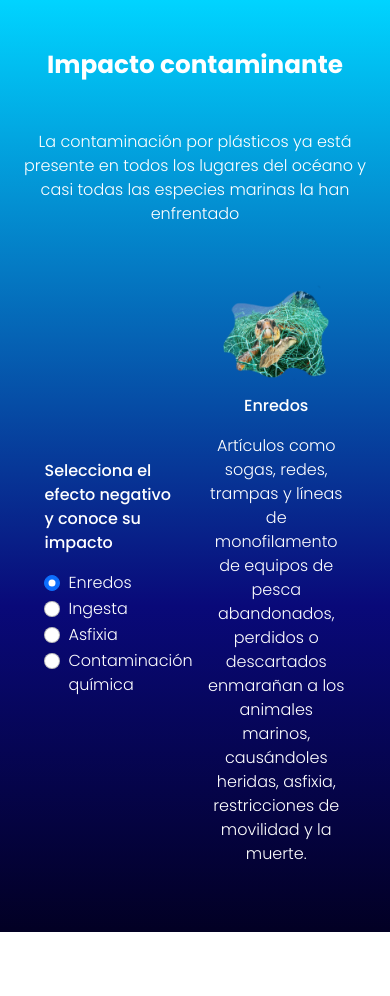
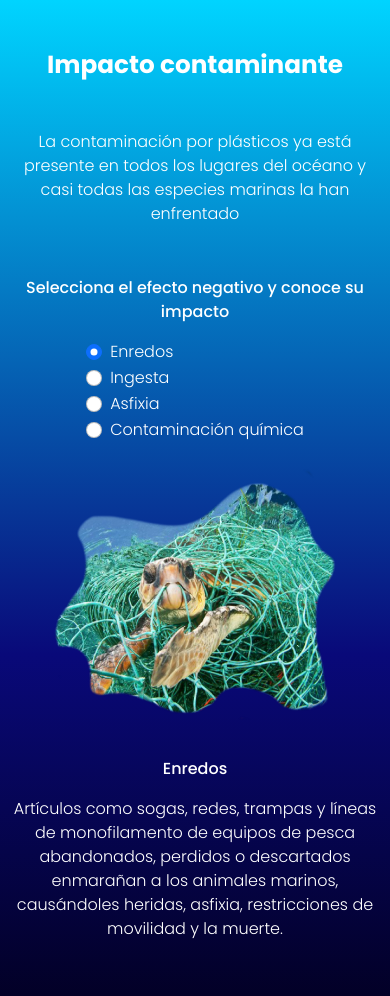
Before and after one commit to HackTheOcean/HackTheOceanFrontEnd, a Vue app: page / in a window 390 px wide. Shown: the top 996 px of the page. Before the commit the page ends 932 px from the top, so only its background shows below. Built offline with nearby package versions, Linux system fonts and the light colour scheme.

Commit message:
Set same height for description text

```diff
--- a/src/components/PollutingImpact.vue
+++ b/src/components/PollutingImpact.vue
@@ -6,8 +6,9 @@
                 <p class="custom-width-pi">La contaminación por plásticos ya está presente en todos los lugares del océano y casi todas las especies marinas la han enfrentado</p>
             </div>
 
-            <div class="offset-1 col-5 filter-negative-effect justify-content-center align-self-center">
+            <div class="offset-lg-1 offset-md-0 col-xl-5 col-lg-4 filter-negative-effect justify-content-center align-self-center">
                 <p class="fw-normal">Selecciona el efecto negativo y conoce su impacto</p>
+                <div class="container-input-radio-for-negative-effect">
                     <div class="form-check">
                         <input class="form-check-input" type="radio" name="negative-effect" id="Enredos"  v-model="NegativeEffectPollutingImpact" value="Enredos" checked @change="onChange($event)">
                         <label class="form-check-label" for="Enredos">
@@ -33,7 +34,8 @@
                         </label>
                     </div>
                 </div>
-            <div class="col-5 text-center justify-content-center align-self-center">
+            </div>
+            <div class="col-xl-5 col-lg-6 text-center justify-content-center align-self-center">
                 <img src="@/assets/img/polluting-impact/turtle-polluting-impact.png" class="img-fluid" id="image-polluting-impact">
                 <p class="fw-normal">{{ NegativeEffectPollutingImpact }}</p>
                 <p id="text-polluting-impact">Artículos como sogas, redes, trampas y líneas de monofilamento de equipos de pesca abandonados, perdidos o descartados enmarañan a los animales marinos, causándoles heridas, asfixia, restricciones de movilidad y la muerte. </p>
@@ -85,4 +87,15 @@ export default {
     #polluting-impact { padding-top: 50px; padding-bottom: 50px; }
     #polluting-impact p.custom-width-pi { max-width: 700px; margin: 50px auto; display: table; }
     #image-polluting-impact { width: 400px; }
+    #text-polluting-impact { min-height: 140px; }
+
+    @media screen and (max-width: 1330px){
+        #text-polluting-impact { min-height: 150px; }
+    }
+
+    @media screen and (max-width: 991px){
+        div#polluting-impact { text-align: center; }
+        #text-polluting-impact { min-height: unset; }
+        .container-input-radio-for-negative-effect { margin: 0 auto; display: table; text-align: left; }
+    }
 </style>
```
Lines whose indentation alone changed are shown as unchanged.
